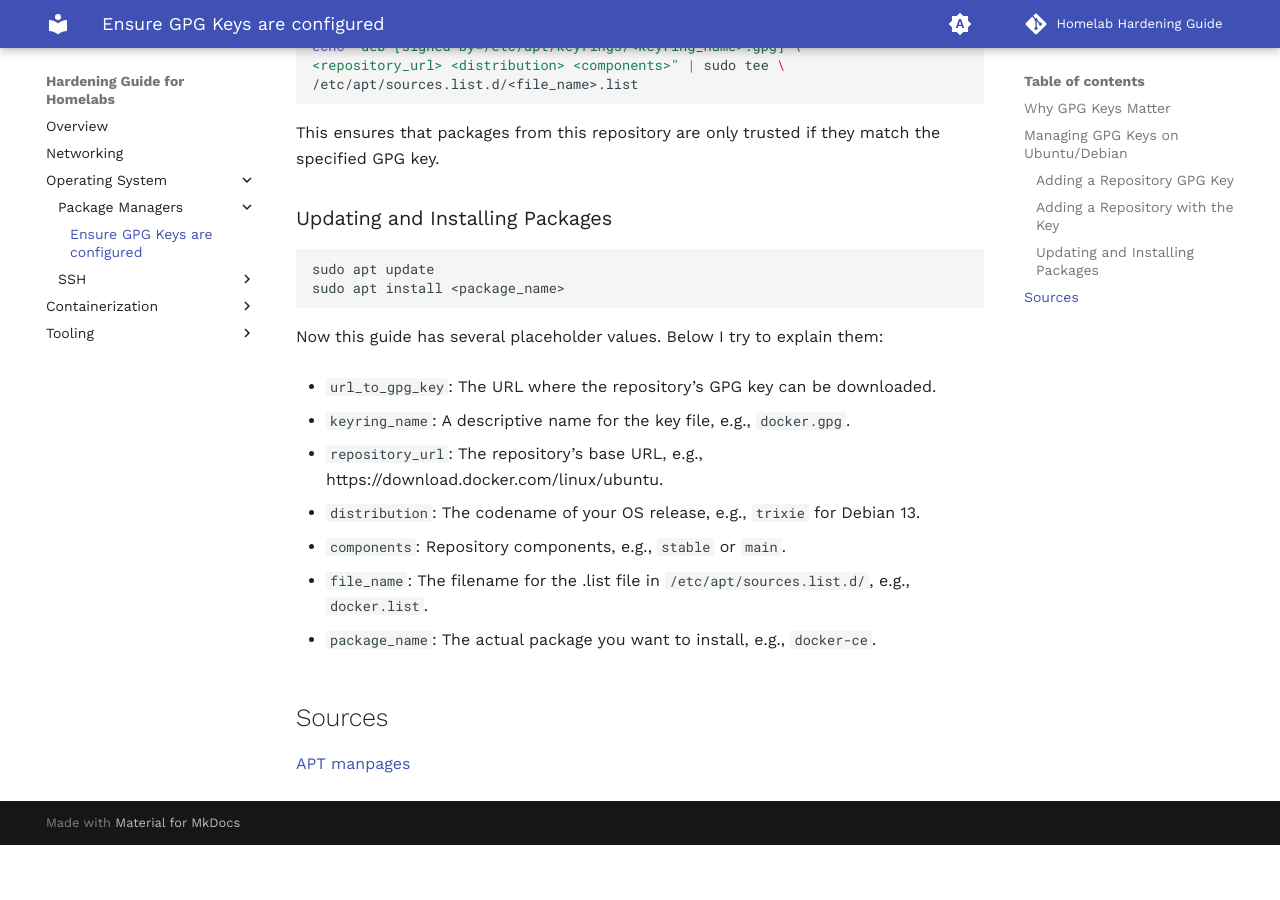
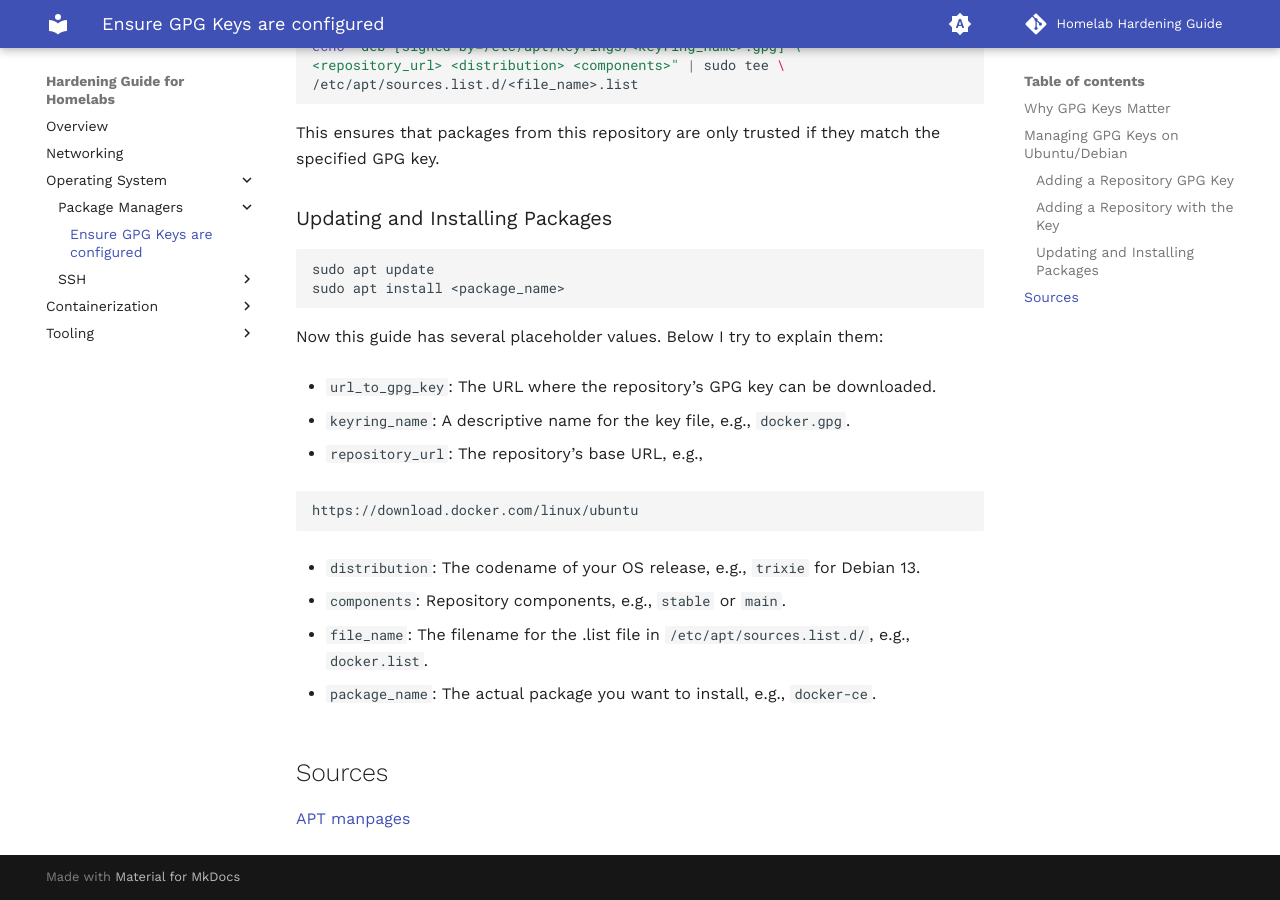
Before and after one commit to xFuture603/homelab-hardening-guide, an MkDocs documentation site: the page built from docs/os/package-managers/gpg-keys.md, in a window 1280 px wide and 900 px high, scrolled down 1060 px. Built offline with MkDocs 1.6.1 and Material for MkDocs 9.7.7, drawn with Linux system fonts in a browser that asks for light colours; comment, search, counter and statistics services are not loaded; before the commit the page ends 1905 px from its top, so only the background shows below that.

Commit message:
chore: added repository_url in code block

````diff
--- a/docs/os/package-managers/gpg-keys.md
+++ b/docs/os/package-managers/gpg-keys.md
@@ -63,7 +63,11 @@ Now this guide has several placeholder values. Below I try to explain them:
 - `keyring_name`: A descriptive name for the key file, e.g., `docker.gpg`.
 
 - `repository_url`: The repository’s base URL, e.g.,
-  https://download.docker.com/linux/ubuntu.
+
+  ```bash
+  https://download.docker.com/linux/ubuntu
+
+  ```
 
 - `distribution`: The codename of your OS release, e.g., `trixie` for Debian 13.
 
````
